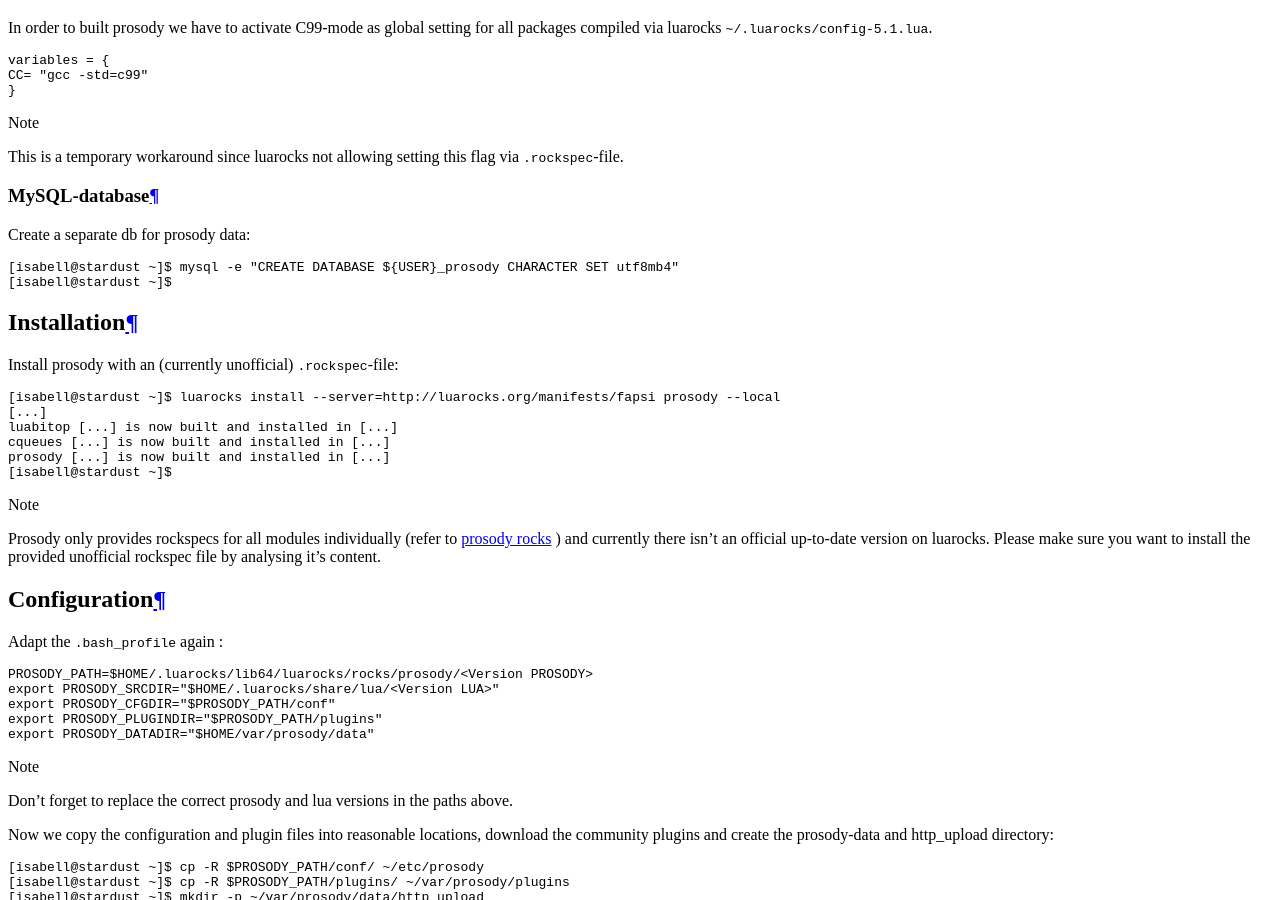
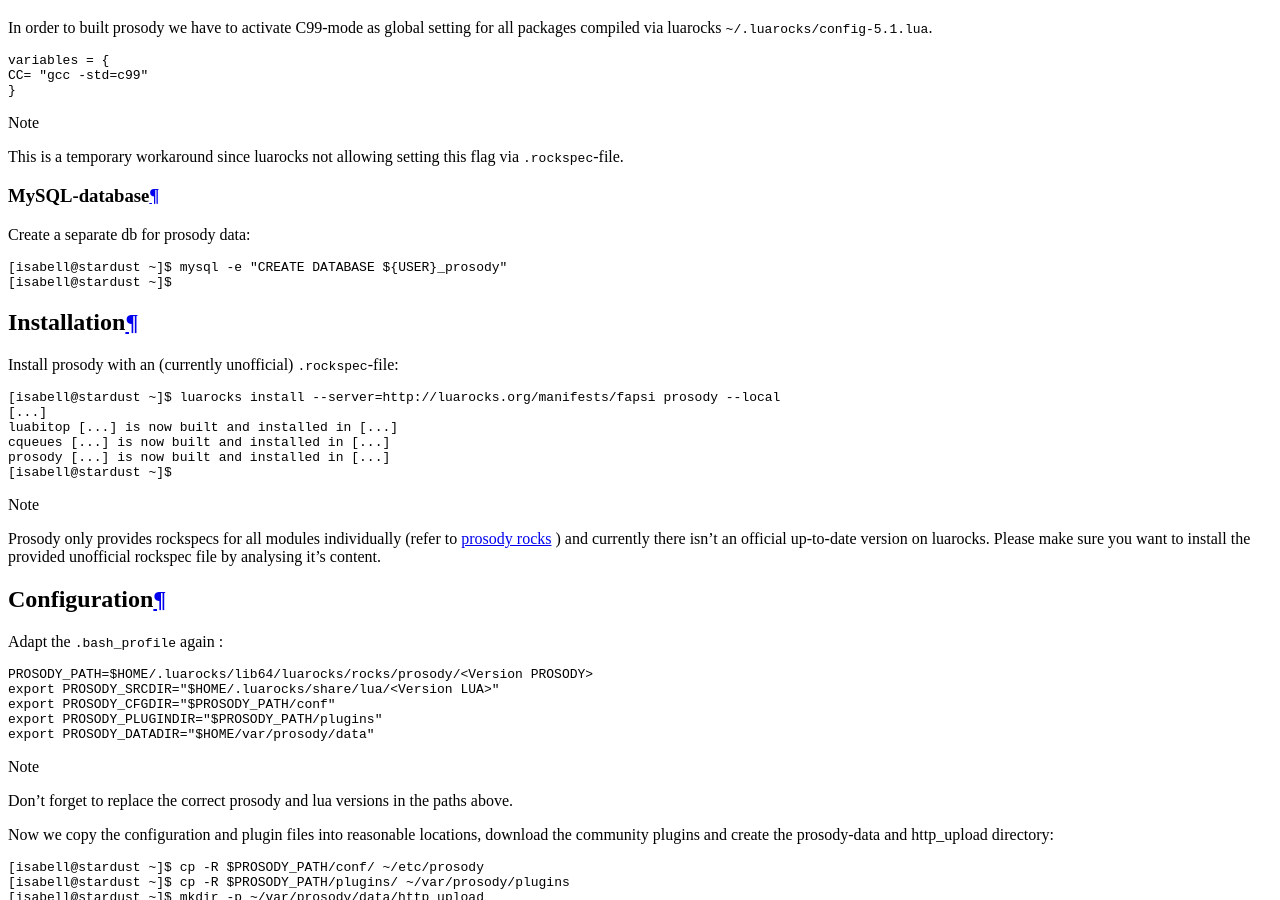
Before and after one commit to Uberspace/lab, a Sphinx documentation site: the page built from source/guide_prosody.rst, in a window 1280 px wide and 900 px high, scrolled down 4416 px. Built offline with Sphinx 7.4.7 and the Read the Docs theme 2.0.0, drawn with Linux system fonts in a browser that asks for light colours.

Commit message:
[guide prosody] changed db character set again, trusting default values now

```diff
--- a/source/guide_prosody.rst
+++ b/source/guide_prosody.rst
@@ -146,7 +146,7 @@
 
 ::
 
- [isabell@stardust ~]$ mysql -e "CREATE DATABASE ${USER}_prosody CHARACTER SET utf8mb4"
+ [isabell@stardust ~]$ mysql -e "CREATE DATABASE ${USER}_prosody"
  [isabell@stardust ~]$
 
 Installation
```
